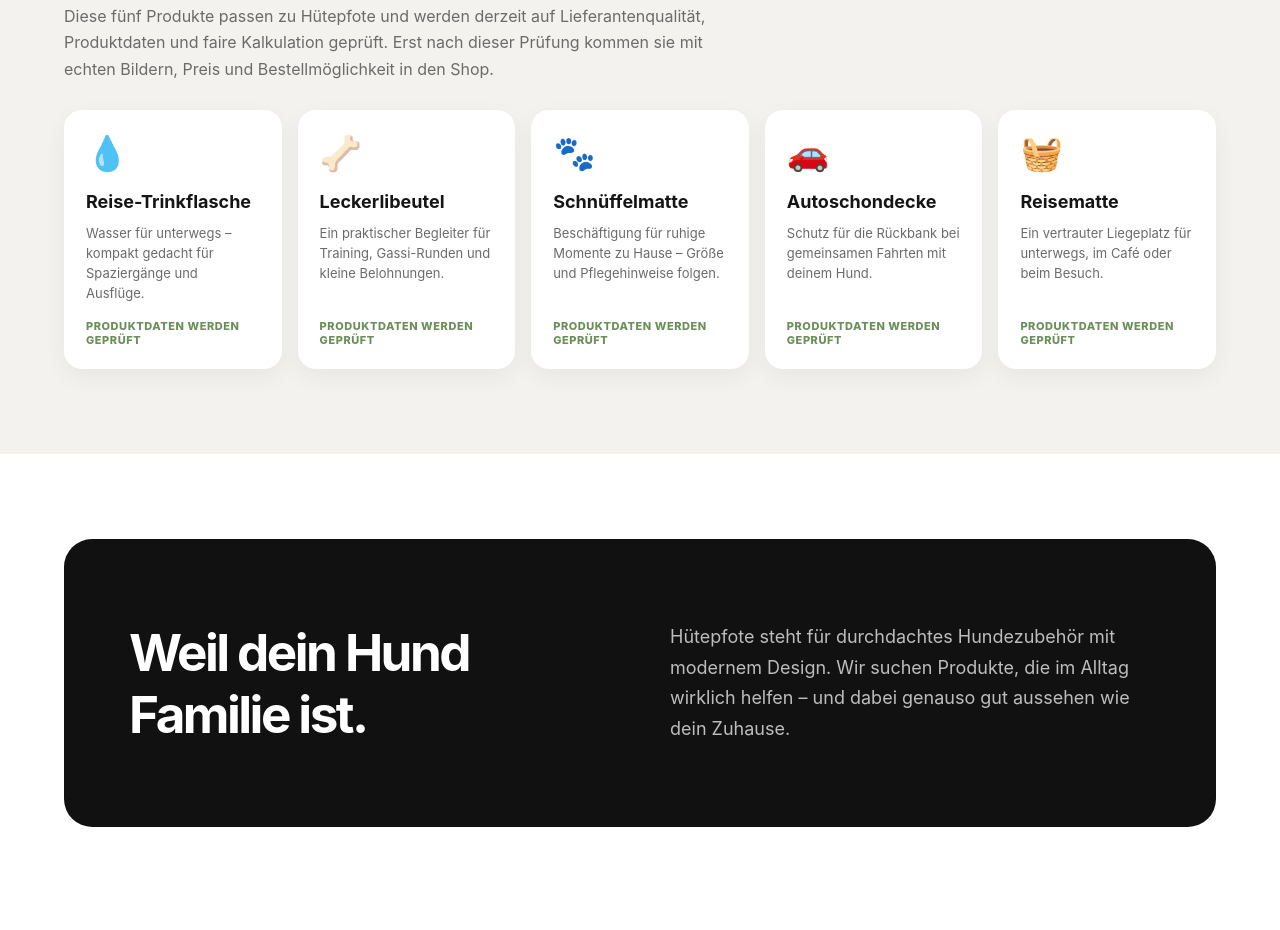
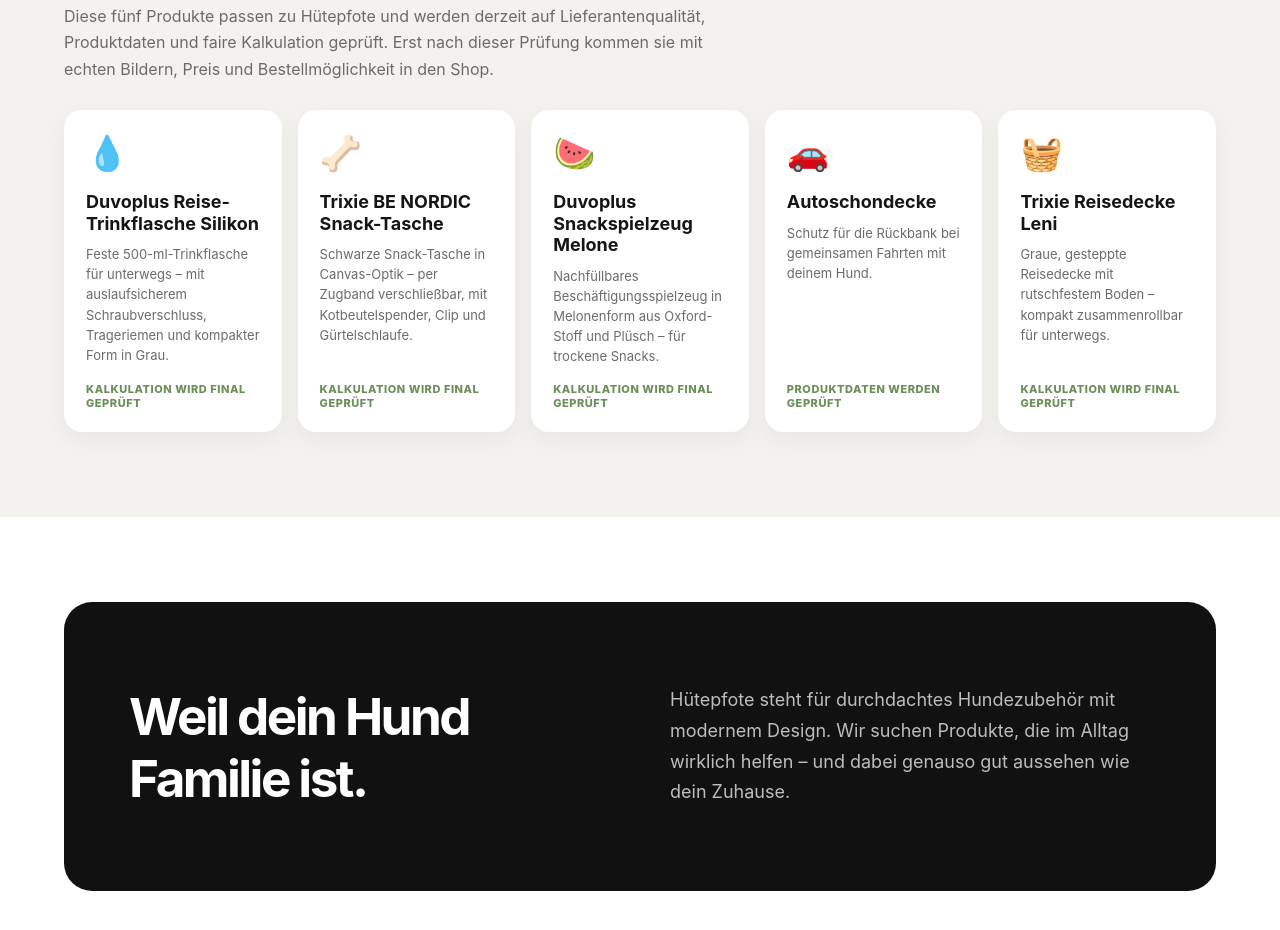
Before and after one commit to c6wbrrs8gb-commits/wuffwerk-shop, a plain HTML site: page index.html in a window 1280 px wide. Shown: the part 2192-3122 px from the top of the page. Drawn offline with Linux system fonts and the light colour scheme.

Commit message:
Testprodukte und Kalkulationen ergänzen

```diff
--- a/index.html
+++ b/index.html
@@ -130,11 +130,11 @@
   <div class="section-head"><h2>Unser Testsortiment</h2><span class="kicker">In Vorbereitung</span></div>
   <p class="test-intro">Diese fünf Produkte passen zu Hütepfote und werden derzeit auf Lieferantenqualität, Produktdaten und faire Kalkulation geprüft. Erst nach dieser Prüfung kommen sie mit echten Bildern, Preis und Bestellmöglichkeit in den Shop.</p>
   <div class="test-grid">
-    <article class="test-product"><div class="test-icon" aria-hidden="true">💧</div><h3>Reise-Trinkflasche</h3><p>Wasser für unterwegs – kompakt gedacht für Spaziergänge und Ausflüge.</p><div class="test-status">Produktdaten werden geprüft</div></article>
-    <article class="test-product"><div class="test-icon" aria-hidden="true">🦴</div><h3>Leckerlibeutel</h3><p>Ein praktischer Begleiter für Training, Gassi-Runden und kleine Belohnungen.</p><div class="test-status">Produktdaten werden geprüft</div></article>
-    <article class="test-product"><div class="test-icon" aria-hidden="true">🐾</div><h3>Schnüffelmatte</h3><p>Beschäftigung für ruhige Momente zu Hause – Größe und Pflegehinweise folgen.</p><div class="test-status">Produktdaten werden geprüft</div></article>
+    <article class="test-product"><div class="test-icon" aria-hidden="true">💧</div><h3>Duvoplus Reise-Trinkflasche Silikon</h3><p>Feste 500-ml-Trinkflasche für unterwegs – mit auslaufsicherem Schraubverschluss, Trageriemen und kompakter Form in Grau.</p><div class="test-status">Kalkulation wird final geprüft</div></article>
+    <article class="test-product"><div class="test-icon" aria-hidden="true">🦴</div><h3>Trixie BE NORDIC Snack-Tasche</h3><p>Schwarze Snack-Tasche in Canvas-Optik – per Zugband verschließbar, mit Kotbeutelspender, Clip und Gürtelschlaufe.</p><div class="test-status">Kalkulation wird final geprüft</div></article>
+    <article class="test-product"><div class="test-icon" aria-hidden="true">🍉</div><h3>Duvoplus Snackspielzeug Melone</h3><p>Nachfüllbares Beschäftigungsspielzeug in Melonenform aus Oxford-Stoff und Plüsch – für trockene Snacks.</p><div class="test-status">Kalkulation wird final geprüft</div></article>
     <article class="test-product"><div class="test-icon" aria-hidden="true">🚗</div><h3>Autoschondecke</h3><p>Schutz für die Rückbank bei gemeinsamen Fahrten mit deinem Hund.</p><div class="test-status">Produktdaten werden geprüft</div></article>
-    <article class="test-product"><div class="test-icon" aria-hidden="true">🧺</div><h3>Reisematte</h3><p>Ein vertrauter Liegeplatz für unterwegs, im Café oder beim Besuch.</p><div class="test-status">Produktdaten werden geprüft</div></article>
+    <article class="test-product"><div class="test-icon" aria-hidden="true">🧺</div><h3>Trixie Reisedecke Leni</h3><p>Graue, gesteppte Reisedecke mit rutschfestem Boden – kompakt zusammenrollbar für unterwegs.</p><div class="test-status">Kalkulation wird final geprüft</div></article>
   </div>
 </section>
 
```
Also changed, not shown: 1 other file.
